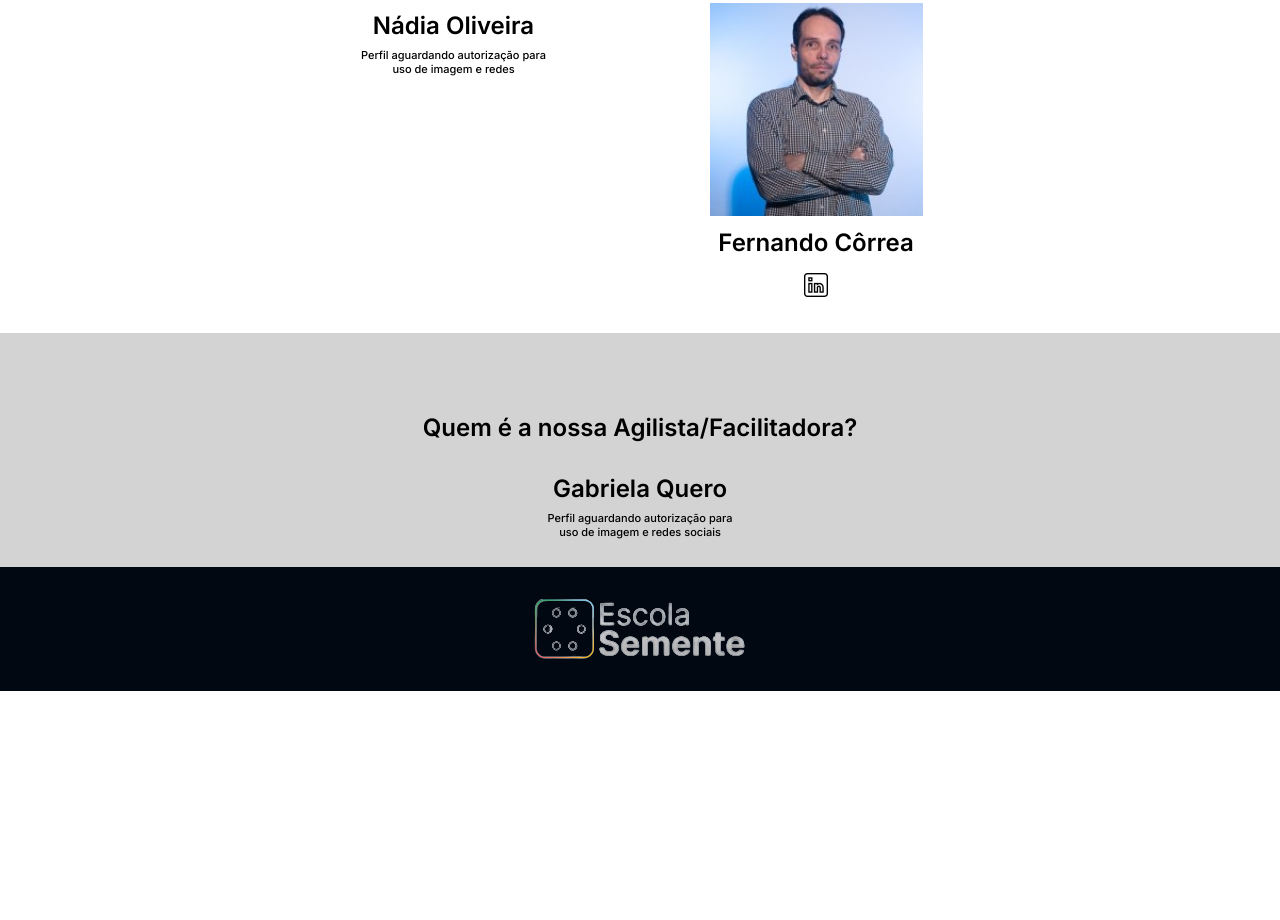
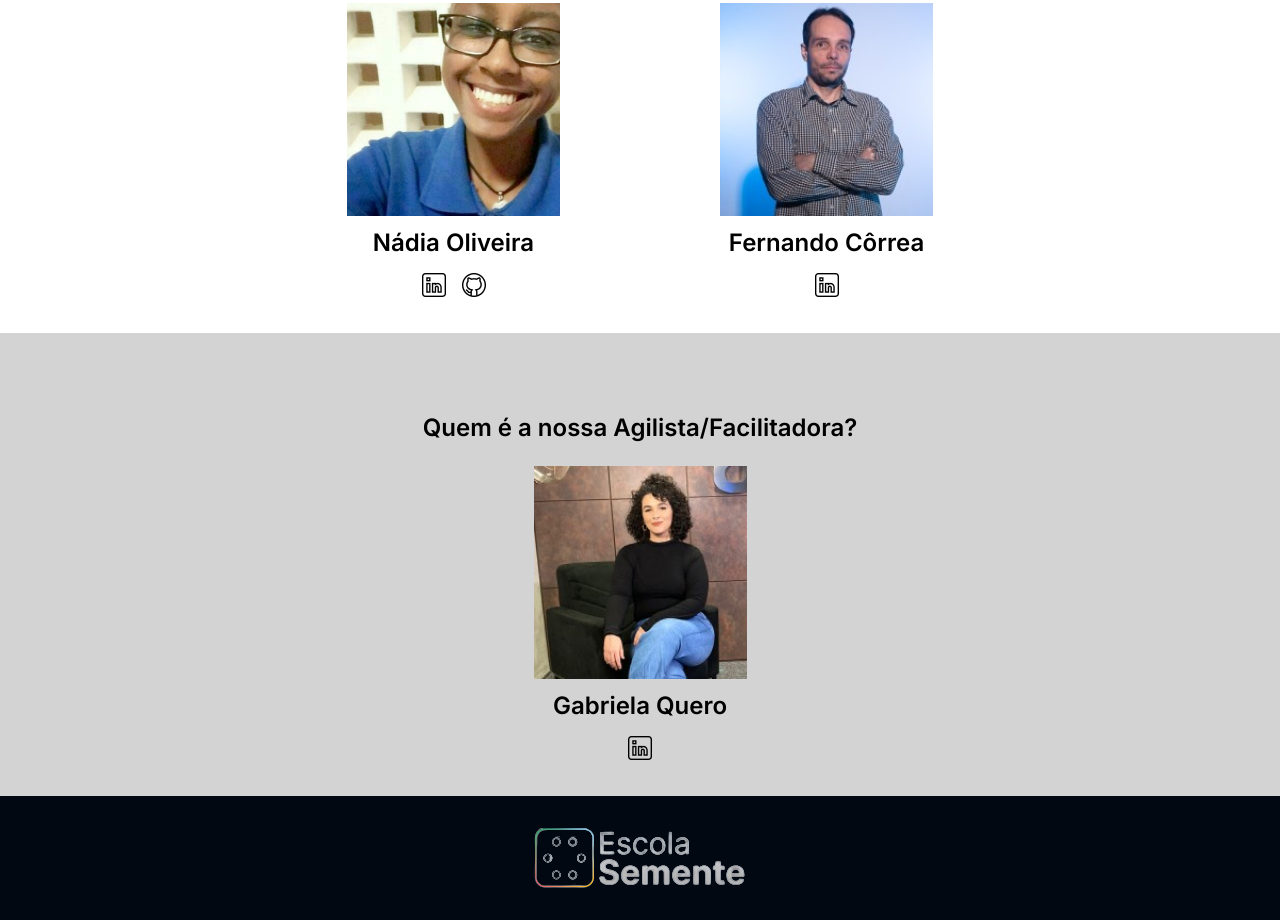
Before and after one commit to RenanWuicik7/Turma-Criativa_Vs.Escola-Semente, a plain HTML site: page index.html in a window 1280 px wide. Shown: the part 2143-3063 px from the top of the page. Before the commit the page ends 2834 px from the top, so only its background shows below. Drawn offline with Linux system fonts and the light colour scheme.

Commit message:
Atualizando o arquivo principal com as imagens e link dos perfis dos integrantes restantes da escola

```diff
--- a/index.html
+++ b/index.html
@@ -192,17 +192,16 @@
             <h1 class="s-container-titulo">Quem são nossos Lideres?</h1>
             <div class="t-section-container">
                 <div class="card-lideres">
-                    <!--img src="assets/nadia.png" alt="imagem de perfil da Nádia" class="imagem-lider"-->
+                    <img src="assets/nadia.png" alt="imagem de perfil da Nádia" class="imagem-lider">
                     <p class="nome-lider">Nádia Oliveira</p>
-                    <!--div class="icon-lider">
-                        <a class="ancora-lider" href="#" target="_blank">
+                    <div class="icon-lider">
+                        <a class="ancora-lider" href="https://www.linkedin.com/in/nadiaaoliverr/" target="_blank">
                             <img src="assets/linkedin-icon.png" alt="icone do linkedin" class="img-lider">
                         </a>
-                        <a class="ancora-lider" href="#" target="_blank">
+                        <a class="ancora-lider" href="https://github.com/NadiaaOliverr" target="_blank">
                             <img src="assets/github-icon.png" alt="icone do github" class="img-lider">
                         </a>
-                    </div-->
-                    <aside class="texto-escondido">Perfil aguardando autorização para uso de imagem e redes</aside>
+                    </div>
                 </div>
                 <div class="card-lideres">
                     <img src="assets/fernando.png" alt="imagem de perfil do Fernando" class="imagem-lider">
@@ -219,17 +218,13 @@
             <h1 class="s-container-titulo">Quem é a nossa Agilista/Facilitadora?</h1>
             <div class="f-section-container">
                 <div class="card-agi">
-                    <!--img src="assets/gabi-quero.png" alt="imagem de perfil da Gabi Quero" class="imagem-lider"-->
+                    <img src="assets/gabi-quero.png" alt="imagem de perfil da Gabi Quero" class="imagem-lider"-->
                     <p class="nome-agi">Gabriela Quero</p>
-                    <!--div class="icon-container">
-                        <a class="ancora-agi" href="" target="_blank">
+                    <div class="icon-container">
+                        <a class="ancora-agi" href="https://www.linkedin.com/in/gabrielaquero/" target="_blank">
                             <img src="assets/linkedin-icon.png" alt="icone do linkedin" class="icon-agi">
                         </a>
-                        <a class="ancora-agi" href="" target="_blank">
-                            <img src="assets/github-icon.png" alt="icone do github" class="icon-agi">
-                        </a>
-                    </div-->
-                    <aside class="texto-escondido" style="margin-bottom: 2rem;">Perfil aguardando autorização para uso de imagem e redes sociais</aside>
+                    </div>
                 </div>
             </div>
         </section>
```
